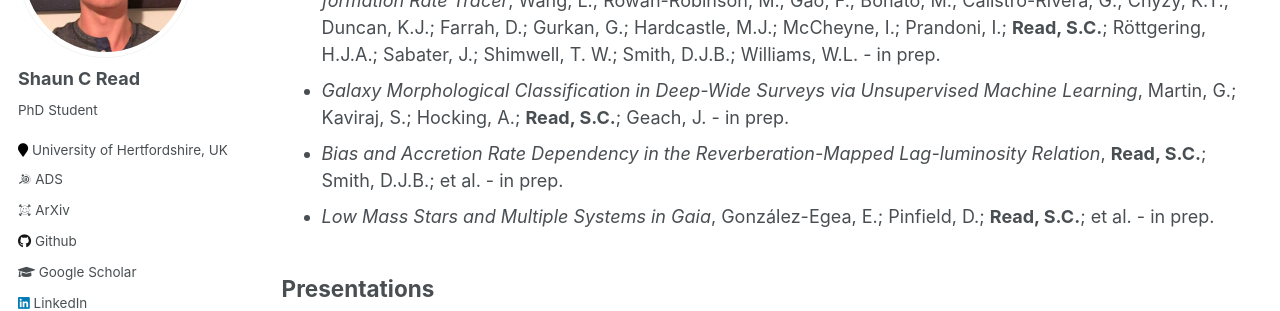
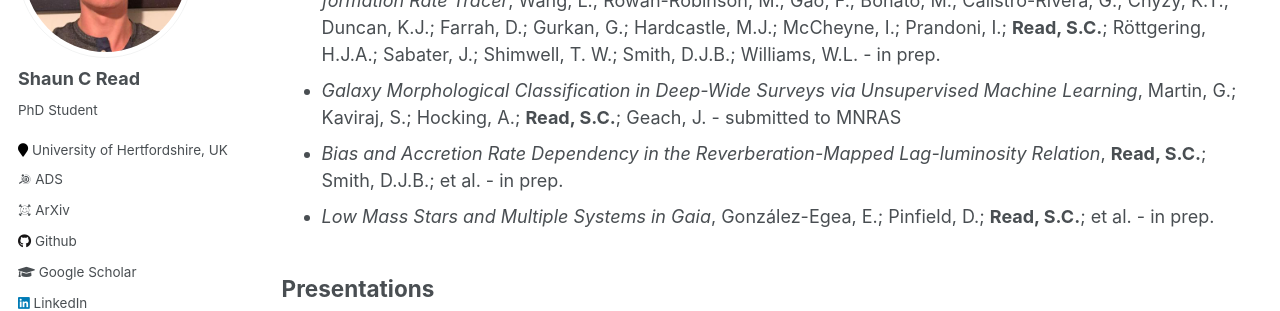
Before and after one commit to philastrophist/philastrophist.github.io, a Jekyll site: the page built from _pages/cv.md, in a window 1280 px wide and 900 px high, scrolled down 2538 px. Shown: the part 153-464 px from the top of the window. Built offline with Jekyll 4.4.1, drawn with Linux system fonts in a browser that asks for light colours; some web fonts are replaced; formulas are drawn with MathJax 3; comment, search, counter and statistics services are not loaded.

Commit message:
Deploy philastrophist/philastrophist.github.io to github.com/philastrophist/philastrophist.github.io.git:master

```diff
--- a/_generator/info.yml
+++ b/_generator/info.yml
@@ -23,7 +23,7 @@ unpublished:
               "Sabater, J.", "Shimwell, T. W.", "Smith, D.J.B.", "Williams, W.L."]
 
   - title: Galaxy Morphological Classification in Deep-Wide Surveys via Unsupervised Machine Learning
-    pub: in prep.
+    pub: "submitted to MNRAS"
     authors: ['Martin, G.', 'Kaviraj, S.', 'Hocking, A.', 'Read, S.C.', 'Geach, J.']
     year: 2019
 
--- a/_pages/cv.md
+++ b/_pages/cv.md
@@ -118,7 +118,7 @@ Chyży, K.T.; Duncan, K.J.; Farrah, D.; Gurkan, G.; Hardcastle, M.J.;
 McCheyne, I.; Prandoni, I.; **Read, S.C.**; Röttgering, H.J.A.; Sabater,
 J.; Shimwell, T. W.; Smith, D.J.B.; Williams, W.L. - in prep.
 * *Galaxy Morphological Classification in Deep-Wide Surveys via
-Unsupervised Machine Learning*, Martin, G.; Kaviraj, S.; Hocking, A.; **Read, S.C.**; Geach, J. - in prep.
+Unsupervised Machine Learning*, Martin, G.; Kaviraj, S.; Hocking, A.; **Read, S.C.**; Geach, J. - submitted to MNRAS
 * *Bias and Accretion Rate Dependency in the Reverberation-Mapped
 Lag-luminosity Relation*, **Read, S.C.**; Smith, D.J.B.; et al. - in prep.
 * *Low Mass Stars and Multiple Systems in Gaia*, González-Egea, E.; Pinfield, D.; **Read, S.C.**; et al. - in prep.
```
Also changed, not shown: 3 other files.
